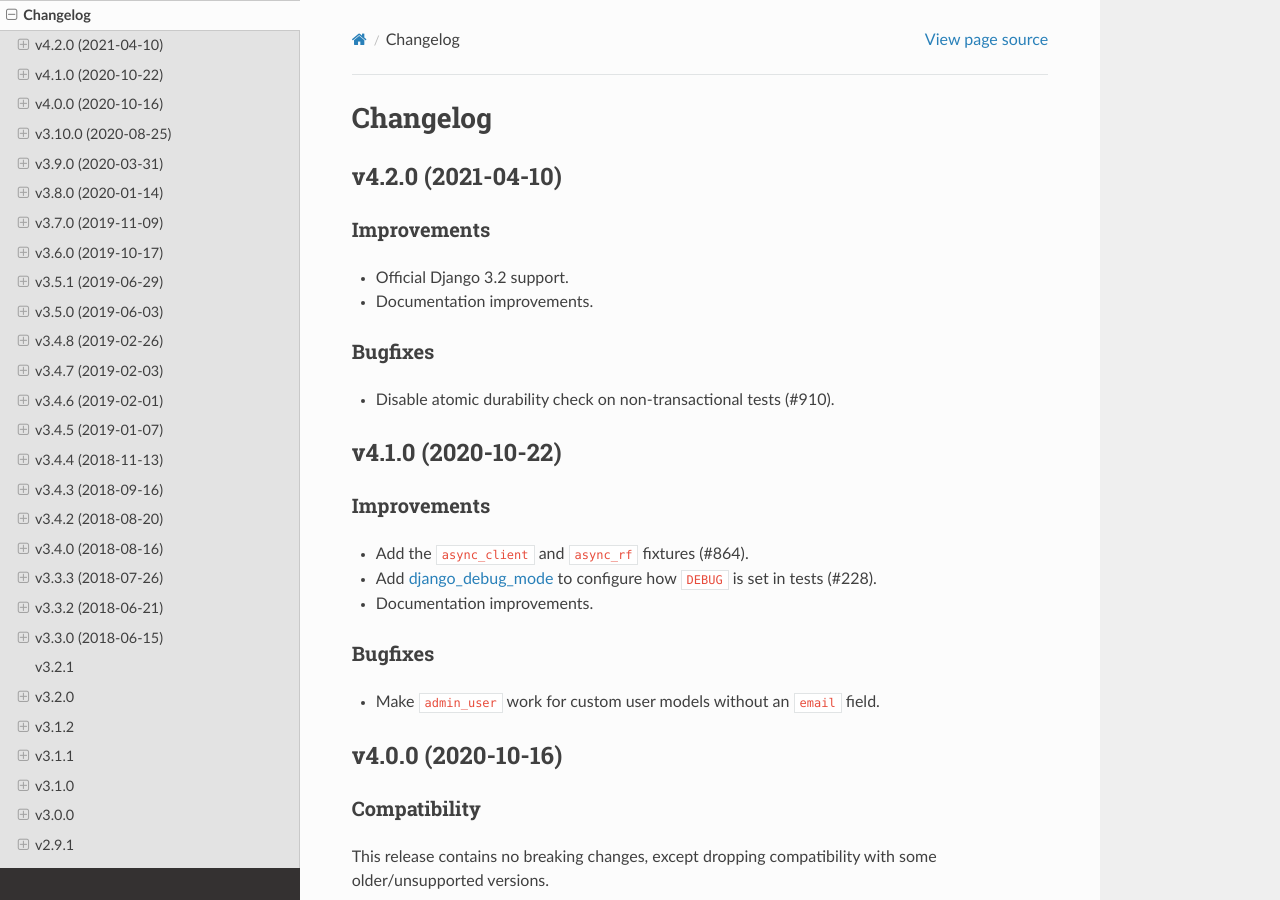
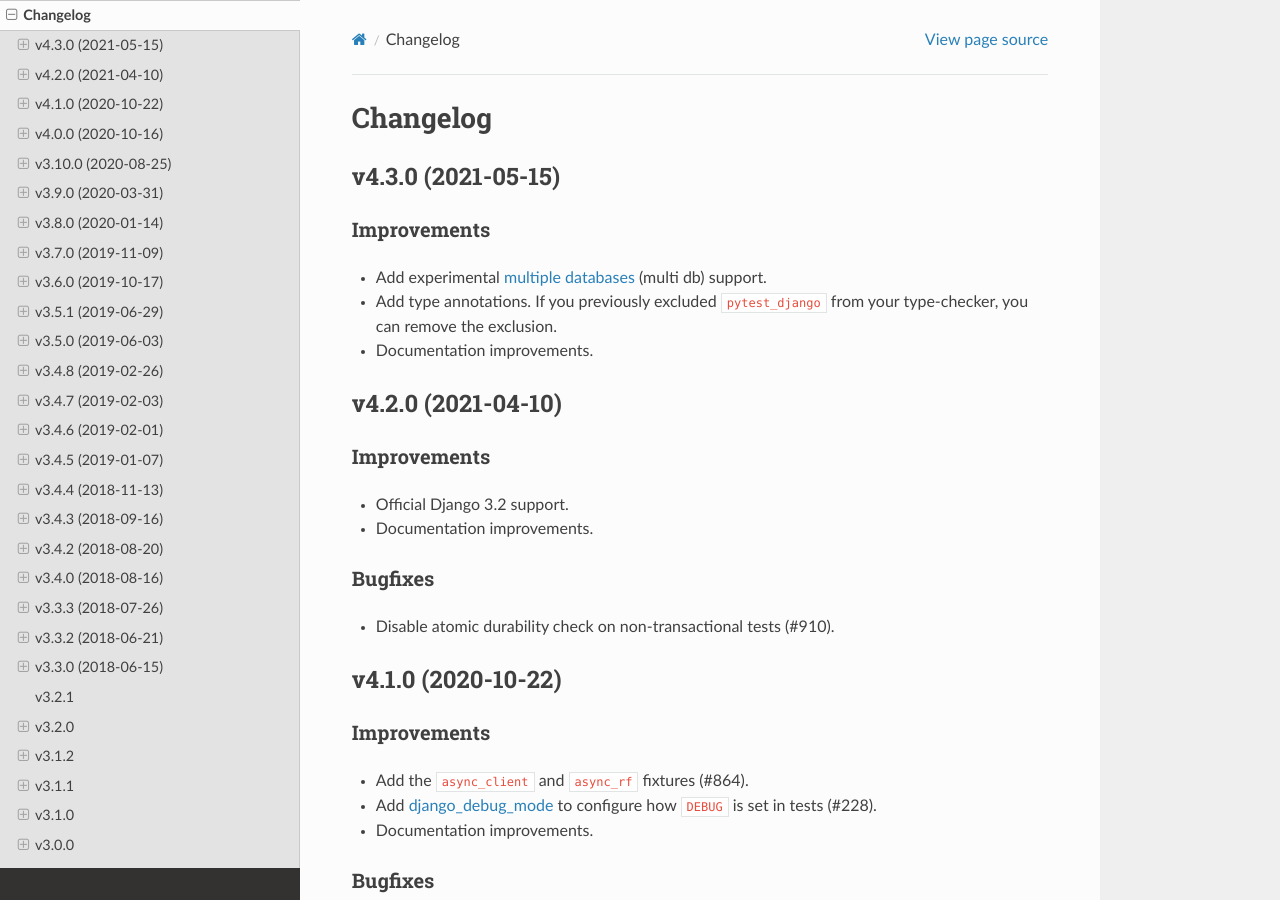
Before and after one commit to pytest-dev/pytest-django, a Sphinx documentation site: the page built from docs/changelog.rst, in a window 1280 px wide and 900 px high. Built offline with Sphinx 7.4.7 and the Read the Docs theme 2.0.0, drawn with Linux system fonts in a browser that asks for light colours; cross-references to code outside the pages are shown as plain code.

Commit message:
Release 4.3.0

```diff
--- a/docs/changelog.rst
+++ b/docs/changelog.rst
@@ -1,5 +1,19 @@
 Changelog
 =========
+
+v4.3.0 (2021-05-15)
+-------------------
+
+Improvements
+^^^^^^^^^^^^
+
+* Add experimental :ref:`multiple databases <multi-db>` (multi db) support.
+
+* Add type annotations. If you previously excluded ``pytest_django`` from
+  your type-checker, you can remove the exclusion.
+
+* Documentation improvements.
+
 
 v4.2.0 (2021-04-10)
 -------------------
--- a/docs/database.rst
+++ b/docs/database.rst
@@ -60,9 +60,12 @@ select using an argument to the ``django_db`` mark::
    def test_spam():
        pass  # test relying on transactions
 
+.. _`multi-db`:
 
 Tests requiring multiple databases
 ----------------------------------
+
+.. versionadded:: 4.3
 
 .. caution::
 
```
